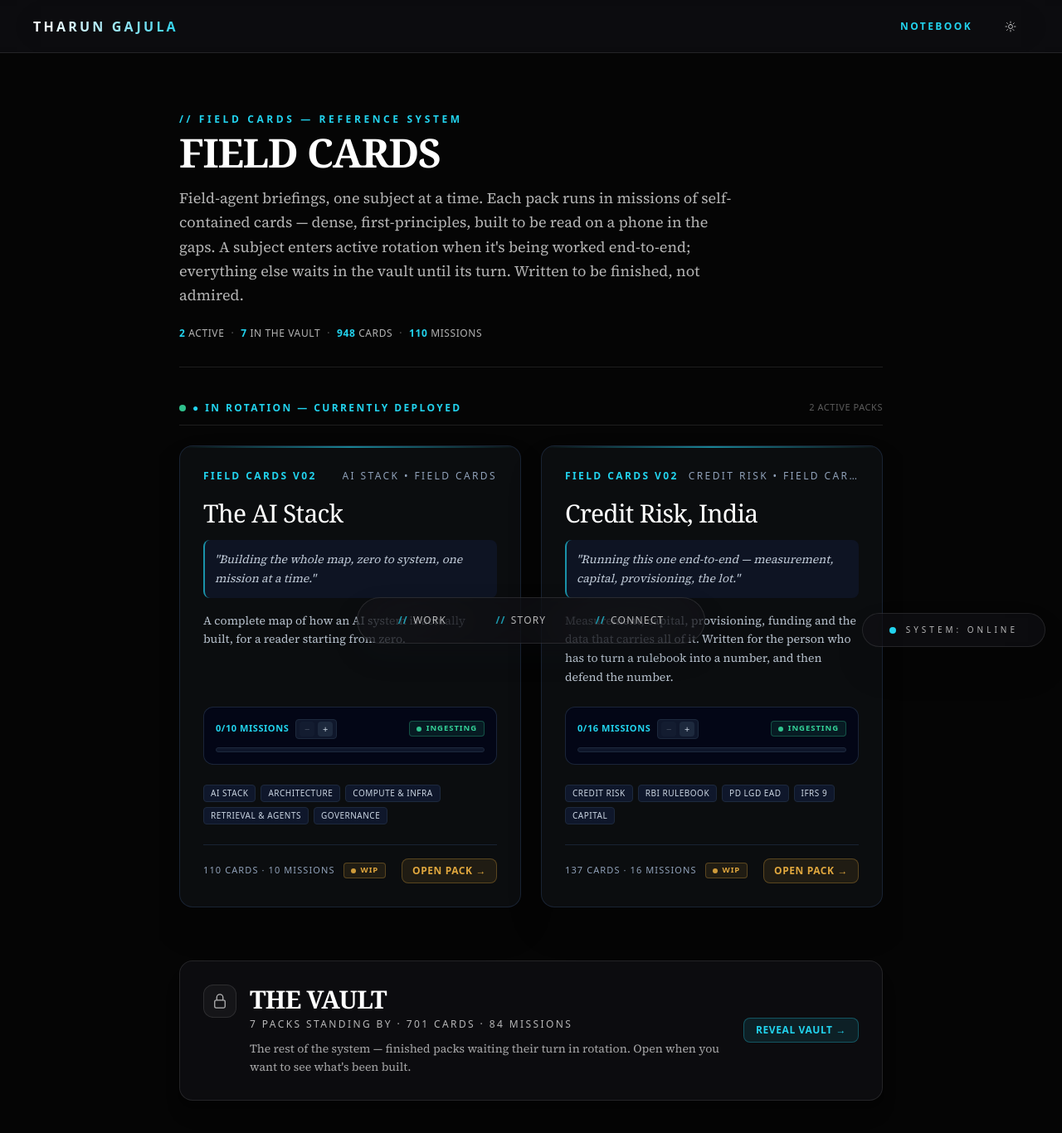
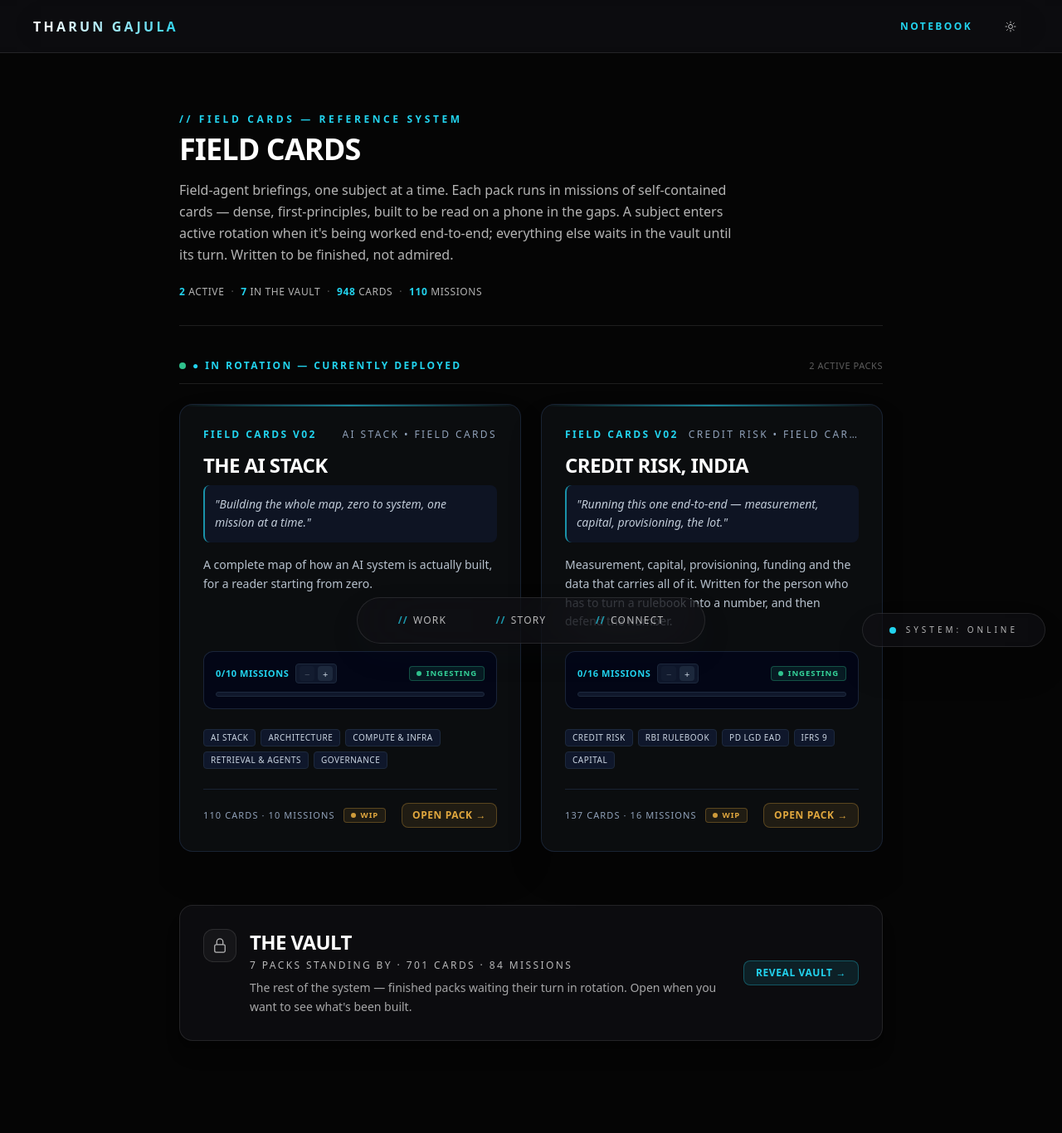
Before and after one commit to tharungajula2/tharungajula, a Next.js app: page /notebook in a window 1280 px wide. Shown: the top 1366 px of the page at 83% size. Built offline with nearby package versions, Linux system fonts and the light colour scheme.

Commit message:
Notebook: sync typography and font sizes with portfolio design system

```diff
--- a/app/notebook/page.tsx
+++ b/app/notebook/page.tsx
@@ -19,14 +19,11 @@ export default function NotebookHomePage() {
         <div className="text-[10px] sm:text-xs font-mono tracking-[0.3em] uppercase text-accent font-semibold mb-2">
           // FIELD CARDS — REFERENCE SYSTEM
         </div>
-        <h1
-          className="text-3xl sm:text-5xl font-bold uppercase tracking-tight text-ink mb-4"
-          style={{ fontFamily: '"Instrument Serif", Georgia, serif' }}
-        >
+        <h1 className="text-2xl sm:text-4xl font-bold uppercase tracking-tight text-ink mb-4">
           FIELD CARDS
         </h1>
 
-        <p className="text-ink-muted text-base sm:text-lg leading-relaxed max-w-2xl font-serif mb-6">
+        <p className="text-sm sm:text-base text-ink-muted leading-relaxed max-w-2xl font-sans mb-6">
           Field-agent briefings, one subject at a time. Each pack runs in missions of self-contained cards — dense, first-principles, built to be read on a phone in the gaps. A subject enters active rotation when it's being worked end-to-end; everything else waits in the vault until its turn. Written to be finished, not admired.
         </p>
 
--- a/components/notebook/FieldCardsShelf.tsx
+++ b/components/notebook/FieldCardsShelf.tsx
@@ -106,7 +106,7 @@ export default function FieldCardsShelf() {
 
                 <div>
                   {/* HEADER META BAR */}
-                  <div className="flex items-center justify-between gap-3 mb-4 font-mono text-[10px] sm:text-xs uppercase tracking-[0.2em]">
+                  <div className="flex items-center justify-between gap-3 mb-3 font-mono text-[10px] sm:text-xs uppercase tracking-[0.2em]">
                     <span className="whitespace-nowrap flex-shrink-0 text-[#22D3EE] font-semibold">
                       {pack.packNumber}
                     </span>
@@ -116,22 +116,19 @@ export default function FieldCardsShelf() {
                   </div>
 
                   {/* TITLE */}
-                  <h3
-                    className="text-2xl sm:text-3xl font-serif tracking-tight text-white mb-3 leading-snug group-hover:text-[#22D3EE] transition-colors motion-reduce:transition-none"
-                    style={{ fontFamily: '"Instrument Serif", Georgia, serif' }}
-                  >
+                  <h3 className="text-xl sm:text-2xl font-bold uppercase tracking-tight text-white mb-2 leading-snug group-hover:text-[#22D3EE] transition-colors motion-reduce:transition-none">
                     {pack.title}
                   </h3>
 
                   {/* FOCUS NOTE (First-person aside) */}
                   {pack.focus?.note && (
-                    <div className="mb-4 p-3 rounded-lg bg-slate-900/80 border-l-2 border-[#22D3EE]/70 text-xs sm:text-sm font-serif italic text-slate-300 leading-relaxed opacity-95">
+                    <div className="mb-4 p-3 rounded-lg bg-slate-900/80 border-l-2 border-[#22D3EE]/70 text-xs sm:text-sm font-sans italic text-slate-300 leading-relaxed opacity-95">
                       "{pack.focus.note}"
                     </div>
                   )}
 
                   {/* DESCRIPTION */}
-                  <p className="text-slate-300 text-xs sm:text-sm leading-relaxed mb-6 font-serif opacity-90">
+                  <p className="text-slate-300 text-xs sm:text-sm leading-relaxed mb-6 font-sans opacity-90">
                     {pack.description}
                   </p>
                 </div>
@@ -242,16 +239,13 @@ export default function FieldCardsShelf() {
             </div>
 
             <div>
-              <h2
-                className="text-2xl sm:text-3xl font-bold uppercase tracking-tight text-ink"
-                style={{ fontFamily: '"Instrument Serif", Georgia, serif' }}
-              >
+              <h2 className="text-xl sm:text-2xl font-bold uppercase tracking-tight text-ink">
                 THE VAULT
               </h2>
               <div className="text-xs font-mono text-ink-muted uppercase tracking-[0.2em] mt-1">
                 {vaultCount} PACKS STANDING BY · {vaultCards} CARDS · {vaultMissions} MISSIONS
               </div>
-              <p className="text-xs sm:text-sm text-ink-muted font-serif mt-2.5 max-w-xl leading-relaxed opacity-90">
+              <p className="text-xs sm:text-sm text-ink-muted font-sans mt-2 max-w-xl leading-relaxed opacity-90">
                 The rest of the system — finished packs waiting their turn in rotation. Open when you want to see what's been built.
               </p>
             </div>
@@ -305,15 +299,12 @@ export default function FieldCardsShelf() {
                           </div>
 
                           {/* TITLE */}
-                          <h4
-                            className="text-2xl sm:text-3xl font-serif tracking-tight text-white mb-3 leading-snug group-hover:text-[#E0A73E] transition-colors motion-reduce:transition-none"
-                            style={{ fontFamily: '"Instrument Serif", Georgia, serif' }}
-                          >
+                          <h4 className="text-xl sm:text-2xl font-bold uppercase tracking-tight text-white mb-3 leading-snug group-hover:text-[#E0A73E] transition-colors motion-reduce:transition-none">
                             {pack.title}
                           </h4>
 
                           {/* DESCRIPTION */}
-                          <p className="text-slate-300 text-xs sm:text-sm leading-relaxed mb-6 font-serif opacity-90">
+                          <p className="text-slate-300 text-xs sm:text-sm leading-relaxed mb-6 font-sans opacity-90">
                             {pack.description}
                           </p>
                         </div>
```
